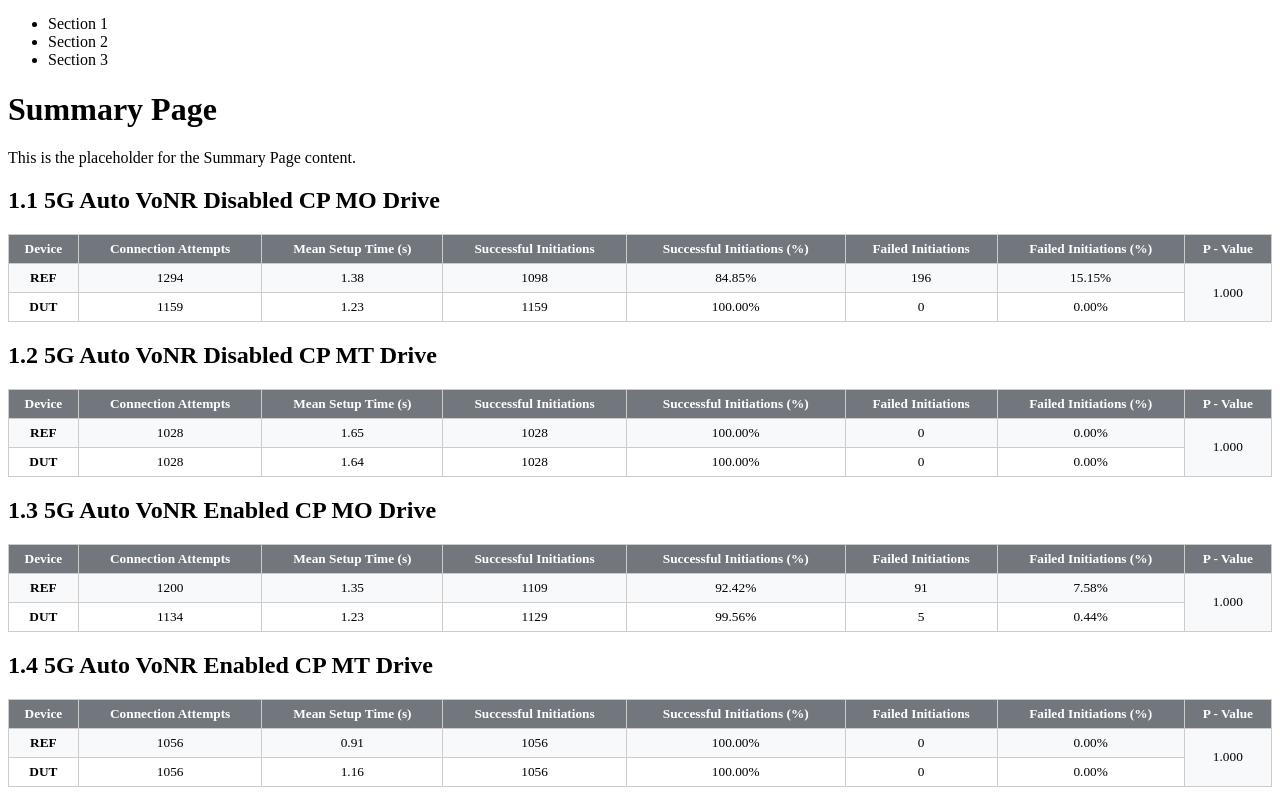
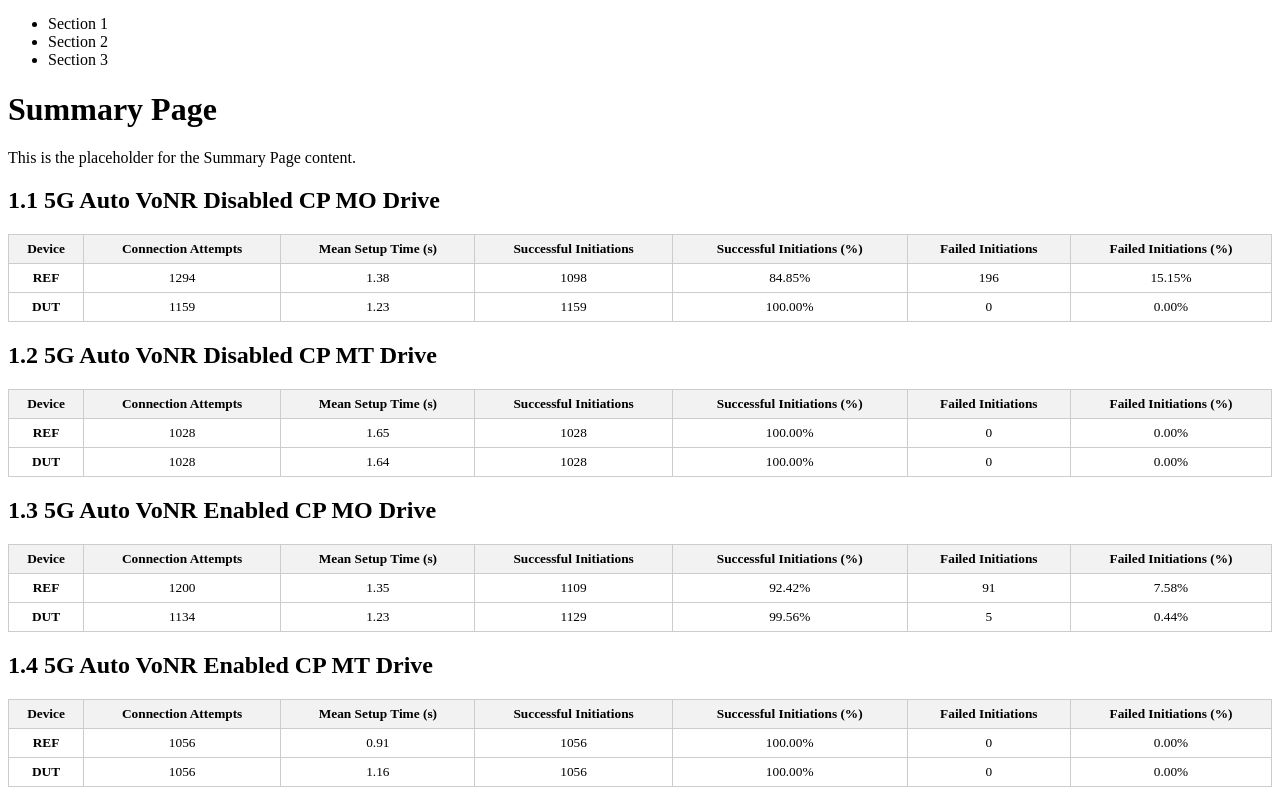
Before and after one commit to LiJieSu0/Fit4Launch_Report, a React (Create React App) app in the folder report-generator-app/: page / in a window 1280 px wide. Shown: the part 1433-2233 px from the top of the page. Built offline with nearby package versions, Linux system fonts and the light colour scheme.

Commit message:
cp table color change

```diff
--- a/report-generator-app/src/ReportDetails/CallPerformance/CallPerformanceDetails.js
+++ b/report-generator-app/src/ReportDetails/CallPerformance/CallPerformanceDetails.js
@@ -28,7 +28,6 @@ const CallPerformanceDetails = () => {
                                     <th>Successful Initiations (%)</th>
                                     <th>Failed Initiations</th>
                                     <th>Failed Initiations (%)</th>
-                                    <th>P - Value</th>
                                 </tr>
                             </thead>
                             <tbody>
@@ -40,7 +39,6 @@ const CallPerformanceDetails = () => {
                                     <td>{refSuccessfulInitiationsPercentage}%</td>
                                     <td>{ref.total_initiation_failures}</td>
                                     <td>{refFailedInitiationsPercentage}%</td>
-                                    <td rowSpan="2">{data.initiation_p_value.toFixed(3)}</td>
                                 </tr>
                                 <tr>
                                     <td>DUT</td>
--- a/report-generator-app/src/StyleScript/Restricted_Report_Style.css
+++ b/report-generator-app/src/StyleScript/Restricted_Report_Style.css
@@ -96,15 +96,15 @@
 }
 
 .performance-table thead th {
-  background-color: #71777c; /* Darker grey for header */
-  color: white;
+  background-color: #f2f2f2; /* Light grey for header, matching device-info-table */
+  color: black; /* Black text for header, matching device-info-table */
   font-weight: bold;
   text-align: center; /* Center align header text */
   vertical-align: middle; /* Vertically align header text */
 }
 
 .performance-table tbody tr:nth-child(odd) {
-  background-color: #f8f9fa; /* Light grey for odd rows */
+  background-color: #ffffff; /* Light grey for odd rows */
 }
 
 .performance-table tbody tr:nth-child(even) {
```
